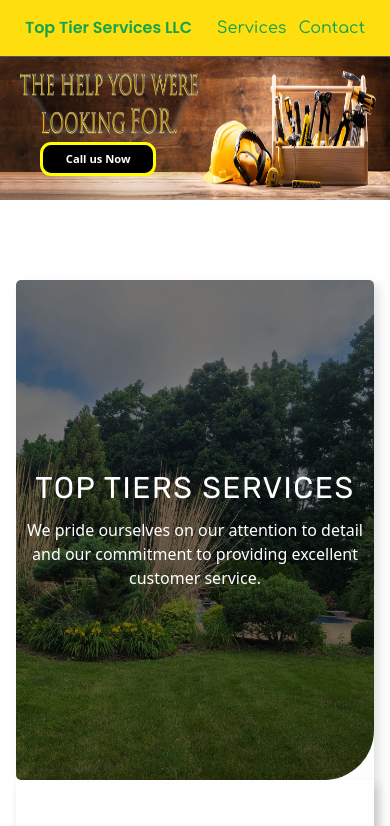
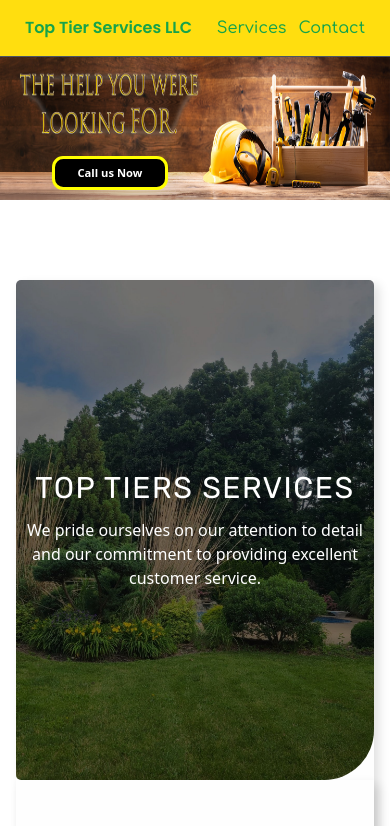
Before and after one commit to skeyz0r/top-tier-react, a Next.js app in the folder react/: page / in a window 390 px wide. Shown: the top 826 px of the page. Built offline with nearby package versions, Linux system fonts and the light colour scheme.

Commit message:
Update globals.css

```diff
--- a/react/app/globals.css
+++ b/react/app/globals.css
@@ -83,7 +83,16 @@ background: radial-gradient(circle, rgba(72,72,100,1) 0%, rgba(38,38,47,1) 50%,
 {
   #btnCont{
     width: 40%;
+    margin-bottom: 10px;
 }
 
 
 }
+
+
+@media (max-width: 600px)
+{
+  #btnCont{
+    width: 43%;
+}
+}
```
